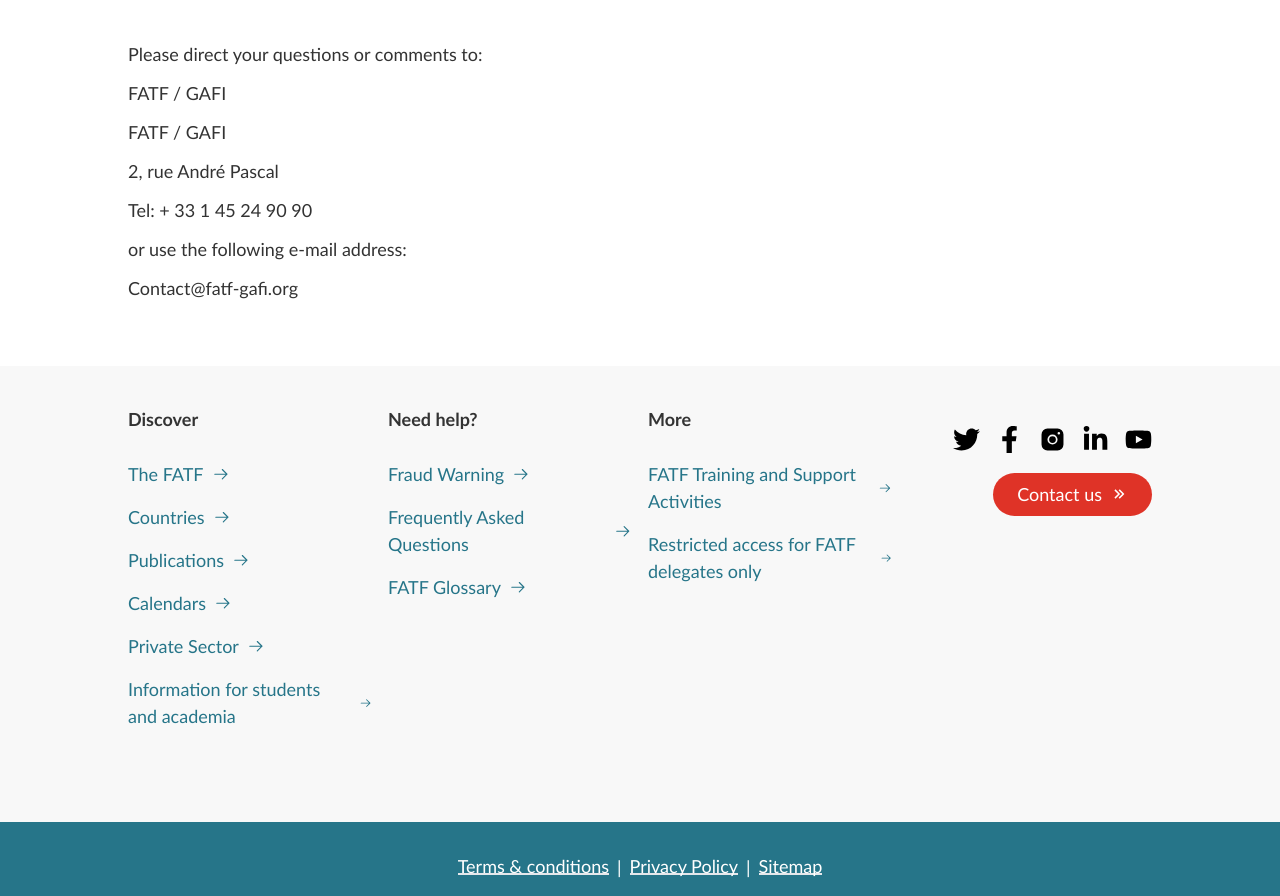
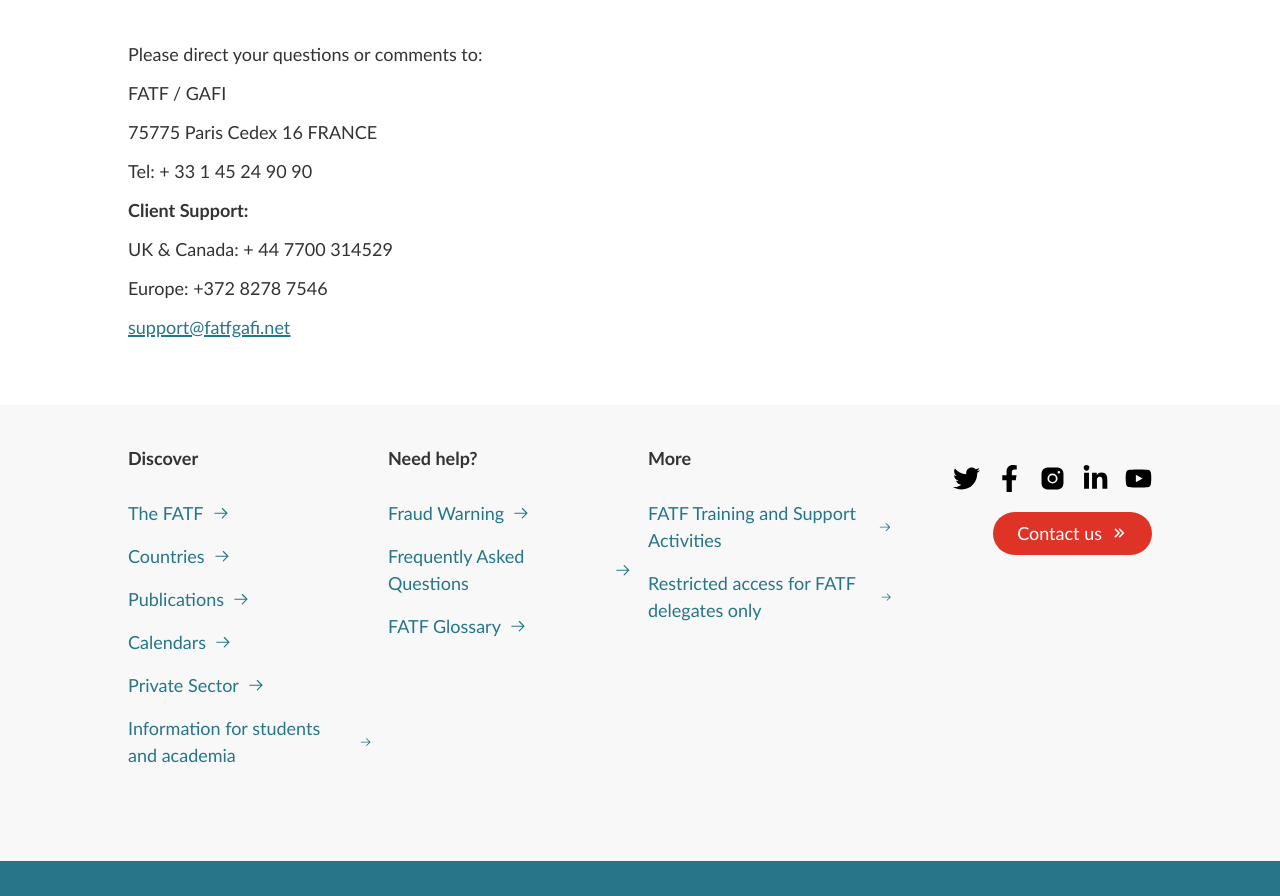
Before and after one commit to AniTatishvili/fatfgafi-vite, a React (Vite) app: page /contact in a window 1280 px wide. Shown: the part 883-1779 px from the top of the page. Built offline with nearby package versions, Linux system fonts and the light colour scheme.

Commit message:
update: contact infortmation && social links.

```diff
--- a/src/components/footer/footer.tsx
+++ b/src/components/footer/footer.tsx
@@ -138,27 +138,39 @@
         <div className="lg:w-[25%] w-[100%] flex flex-col lg:items-end items-center">
           <ul className="flex flex-row justify-center items-center gap-4 py-[20px]">
             <li>
-              <NavLink to="/" className="text-[27px]">
+              <NavLink to="https://x.com/FATFNews" className="text-[27px]">
                 <FaTwitter />
               </NavLink>
             </li>
             <li>
-              <NavLink to="/" className="text-[27px]">
+              <NavLink
+                to="https://www.facebook.com/theFATF"
+                className="text-[27px]"
+              >
                 <FaFacebookF />
               </NavLink>
             </li>
             <li>
-              <NavLink to="/" className="text-[27px]">
+              <NavLink
+                to="https://www.instagram.com/fatf_gafi/?hl=en"
+                className="text-[27px]"
+              >
                 <PiInstagramLogoFill />
               </NavLink>
             </li>
             <li>
-              <NavLink to="/" className="text-[27px]">
+              <NavLink
+                to="https://www.linkedin.com/company/financial-action-task-force-fatf-/"
+                className="text-[27px]"
+              >
                 <FaLinkedinIn />
               </NavLink>
             </li>
             <li>
-              <NavLink to="/" className="text-[27px]">
+              <NavLink
+                to="https://www.youtube.com/@TheFATF"
+                className="text-[27px]"
+              >
                 <FaYoutube />
               </NavLink>
             </li>
--- a/src/pages/contact/contact.tsx
+++ b/src/pages/contact/contact.tsx
@@ -38,11 +38,16 @@
             </h4>
             <p>{t("CONTACT_PARAGRAPH3")}</p>
             <p>{t("CONTACT_PARAGRAPH4")}</p>
-            <p>{t("CONTACT_PARAGRAPH4")}</p>
-            <p>{t("CONTACT_PARAGRAPH5")}</p>
+            <p>75775 Paris Cedex 16 FRANCE</p>
             <p>Tel: + 33 1 45 24 90 90</p>
-            <p>{t("CONTACT_PARAGRAPH8")}</p>
-            <p>Contact@fatf-gafi.org</p>
+            <p className="font-[600]">{t("CONTACT_PARAGRAPH5")}</p>
+            <p>UK & Canada: + 44 7700 314529</p>
+            <p>Europe: +372 8278 7546</p>
+            <p className="text-[#267589] underline decoration-2 hover:decoration-[#df3327]">
+              <NavLink to="mailto:support@fatfgafi.net">
+                support@fatfgafi.net
+              </NavLink>
+            </p>
           </div>
         </div>
         <div className="flex flex-col gap-3 text-[#333] text-[18px] font-[400] font-[Graphik,Calibri,sans-serif]">
```
Also changed, not shown: src/app/locales/en.json, src/app/locales/fr.json.
